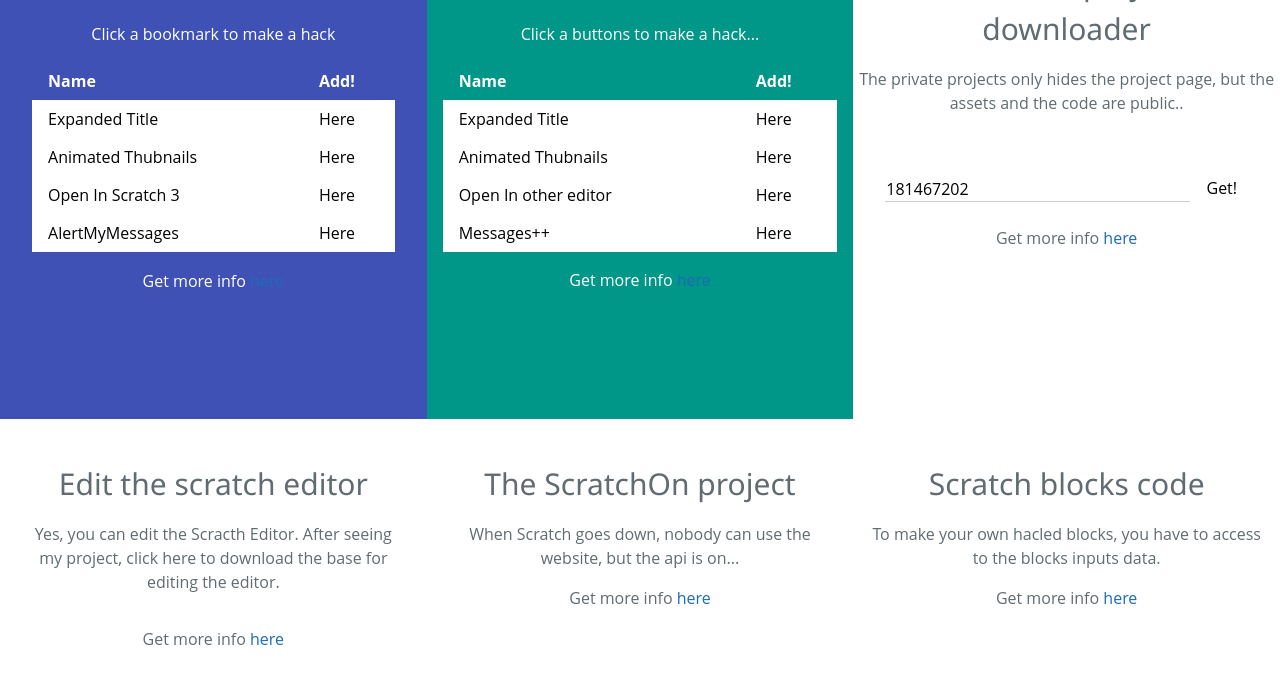
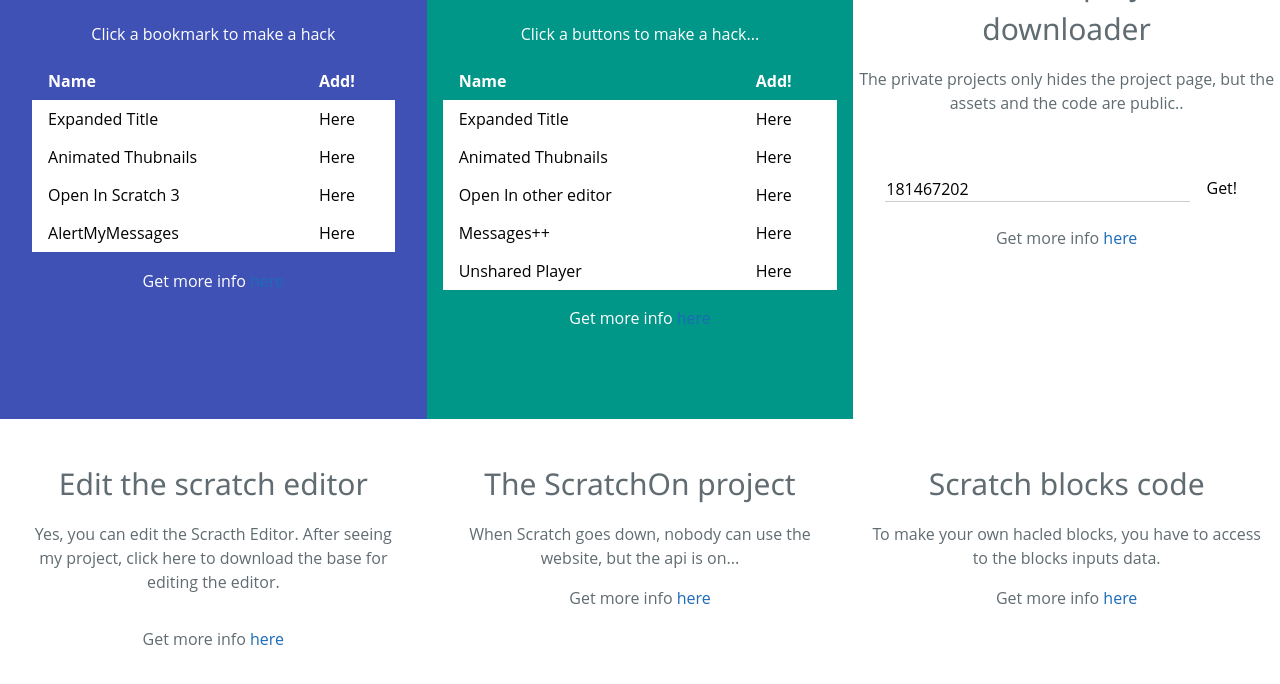
Before and after one commit to JuegOStrower/juegostrower.github.io, a Jekyll site: the page index.html, which Jekyll copies as it is, in a window 1280 px wide and 900 px high, scrolled down 526 px. Shown: the top 684 px of the window. Built offline with Jekyll 4.4.1, drawn with Linux system fonts in a browser that asks for light colours; comment, search, counter and statistics services are not loaded.

Commit message:
Update index.html

```diff
--- a/index.html
+++ b/index.html
@@ -85,6 +85,10 @@
             <td>Messages++</td>
             <td>Here</td>
 </tr>
+<tr class="w3-white">
+            <td>Unshared Player</td>
+            <td>Here</td>
+</tr>
         </tbody></table>
         </div><p>Get more info <a href="userscripts">here</a></p></div>
   </div><div class="w3-third w3-highway-blue w3-center" style="min-height:500px">
```
